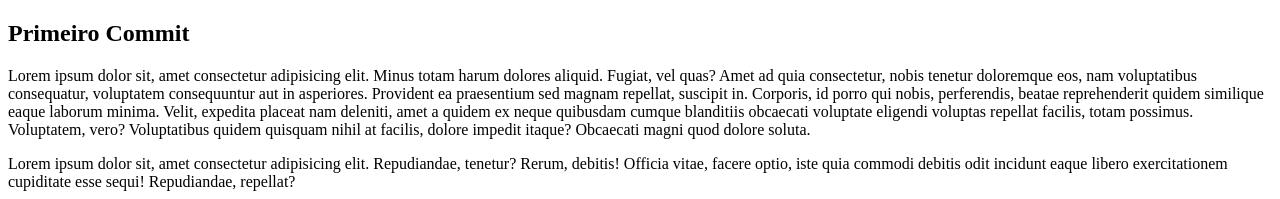
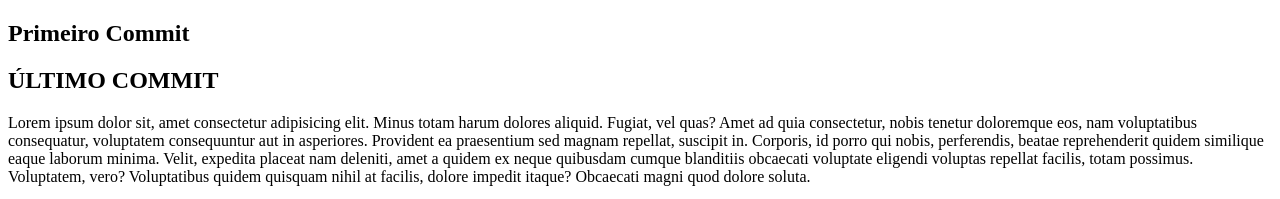
Before and after one commit to marceloungaretti/treinamentogit, a plain HTML site: page index.html in a window 1280 px wide. Shown: the top 199 px of the page. Drawn offline with Linux system fonts and the light colour scheme.

Commit message:
alteracao final

```diff
--- a/index.html
+++ b/index.html
@@ -9,6 +9,7 @@
 <body>
   <section>
     <h1>Primeiro Commit </h1>
+    <h1>ÚLTIMO COMMIT</h1>
     <div class="my-class">
 
         <p>Lorem ipsum dolor sit, amet consectetur adipisicing elit. Minus totam harum dolores aliquid. Fugiat, vel quas? Amet ad quia consectetur, nobis tenetur doloremque eos, nam voluptatibus consequatur, voluptatem consequuntur aut in asperiores. Provident ea praesentium sed magnam repellat, suscipit in. Corporis, id porro qui nobis, perferendis, beatae reprehenderit quidem similique eaque laborum minima. Velit, expedita placeat nam deleniti, amet a quidem ex neque quibusdam cumque blanditiis obcaecati voluptate eligendi voluptas repellat facilis, totam possimus. Voluptatem, vero? Voluptatibus quidem quisquam nihil at facilis, dolore impedit itaque? Obcaecati magni quod dolore soluta.</p>
```
